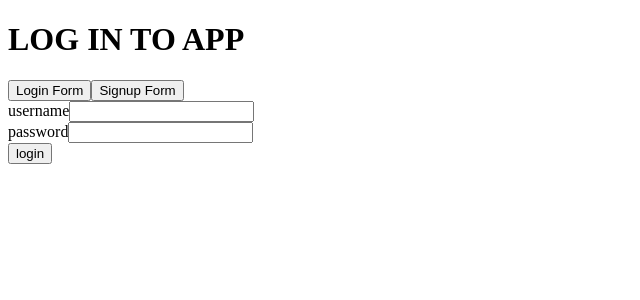
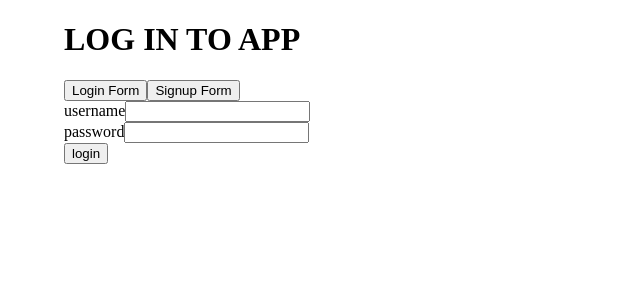
Before and after one commit to blog-app-usb8/frontend, a React (Create React App) app: page / in a window 1280 px wide. Shown: the top 300 px of the page, without its empty margins (0-640 px from the left). Built offline with nearby package versions, Linux system fonts and the light colour scheme; no server answers.

Commit message:
init MUI

```diff
--- a/public/index.html
+++ b/public/index.html
@@ -24,6 +24,7 @@
       work correctly both with client-side routing and a non-root public URL.
       Learn how to configure a non-root public URL by running `npm run build`.
     -->
+    <link rel="stylesheet" href="https://fonts.googleapis.com/css?family=Roboto:300,400,500,700&display=swap" />
     <title>React App</title>
   </head>
   <body>
--- a/src/App.js
+++ b/src/App.js
@@ -14,6 +14,8 @@
 import { useSelector, useDispatch } from 'react-redux'
 import { initializeUserFromLocalStorage } from './reducers/userReducer'
 
+import { Container } from '@mui/material'
+
 function App() {
   const user = useSelector(({ user }) => user)
   const dispatch = useDispatch()
@@ -24,7 +26,7 @@
   const blogFormRef = useRef()
 
   return (
-    <div className="App">
+    <Container>
       { !user && // user === null
         <>
           <h1>LOG IN TO APP</h1>
@@ -55,7 +57,7 @@
           </Routes>
         </>
       }
-    </div>
+    </Container>
   )
 }
 
```
